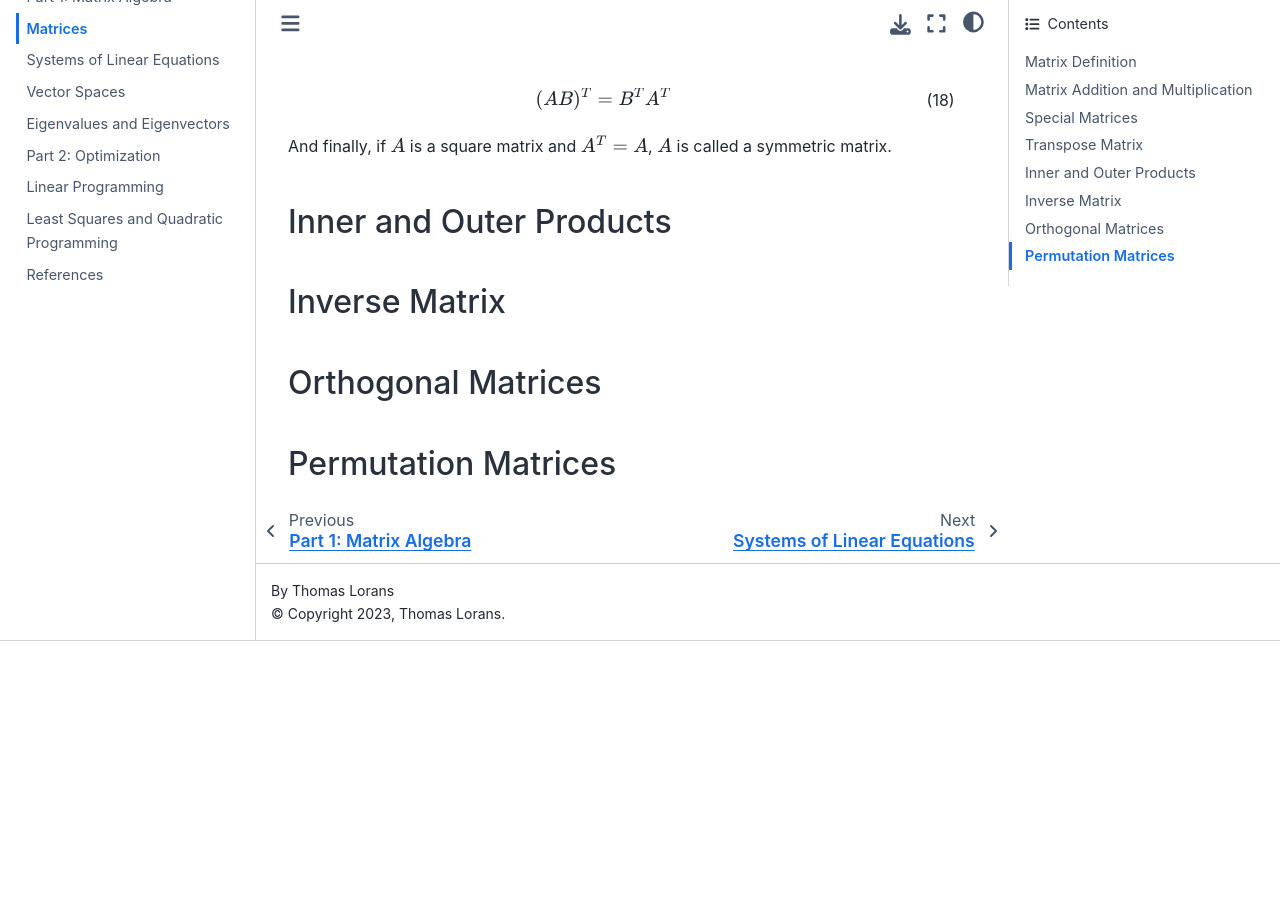
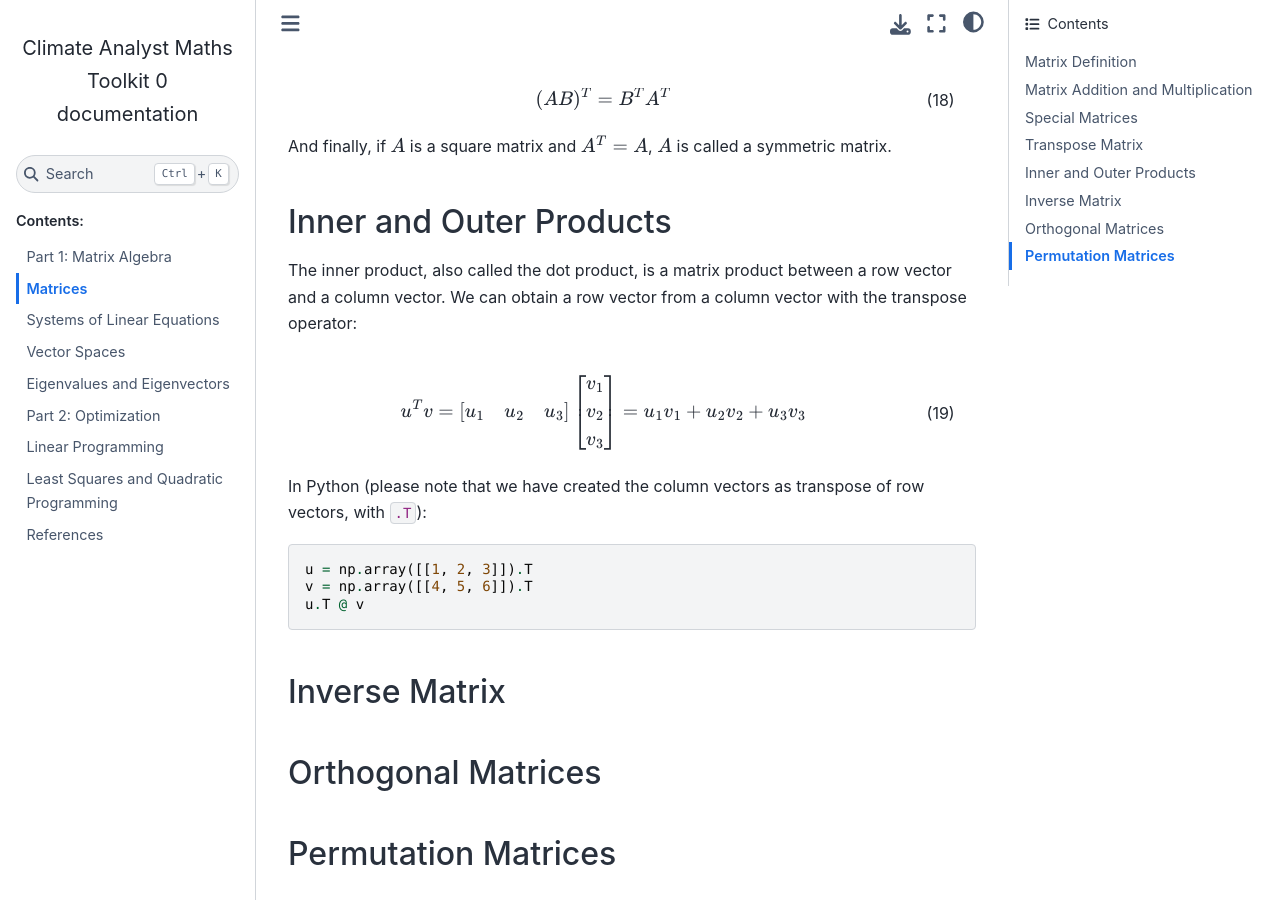
Before and after one commit to tlorans/ClimateAnalystMathsToolkit, a Sphinx documentation site: the page built from docs/source/matrices.md, in a window 1280 px wide and 900 px high, scrolled down 7300 px. Built offline with Sphinx 7.4.7 and the Sphinx Book theme 1.1.4, drawn with Linux system fonts in a browser that asks for light colours; before the commit the page ends 7941 px from its top, so only the background shows below that.

Commit message:
we are in inner product

````diff
--- a/docs/source/matrices.md
+++ b/docs/source/matrices.md
@@ -391,8 +391,29 @@ With transpose matrices, we have the following facts:
 \end{equation}
 
 And finally, if $A$ is a square matrix and $A^T = A$, $A$ is called a symmetric matrix.
+### Inner and Outer Products
 
-### Inner and Outer Products
+The inner product, also called the dot product, is a matrix product between a row vector and a column vector. We can obtain a row vector from a column vector with the transpose operator:
+
+\begin{equation}
+u^Tv = \begin{bmatrix}
+u_1 & u_2 & u_3
+\end{bmatrix}
+\begin{bmatrix}
+v_1 \\
+v_2 \\
+v_3
+\end{bmatrix} =
+u_1v_1 + u_2v_2 + u_3v_3
+\end{equation}
+
+In Python (please note that we have created the column vectors as transpose of row vectors, with `.T`):
+
+```Python
+u = np.array([[1, 2, 3]]).T
+v = np.array([[4, 5, 6]]).T
+u.T @ v
+```
 
 ### Inverse Matrix
 ### Orthogonal Matrices
````
Also changed, not shown: 5 other files.
